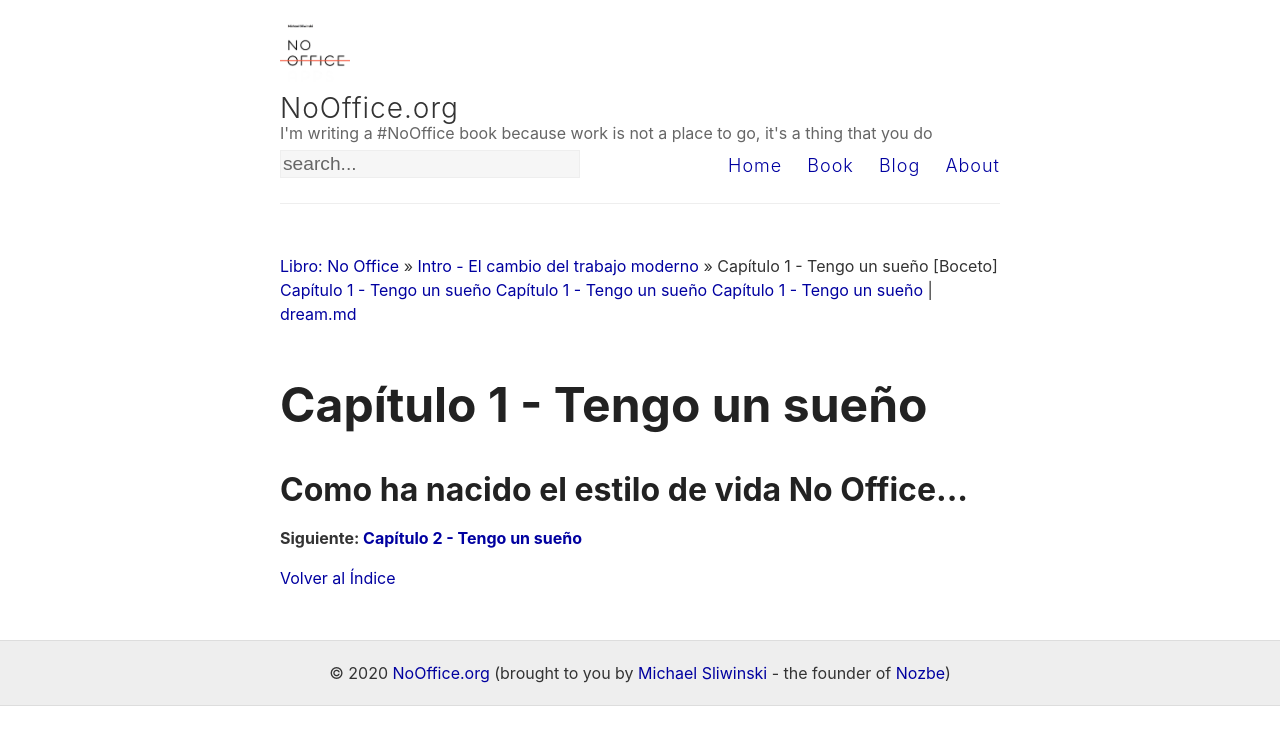
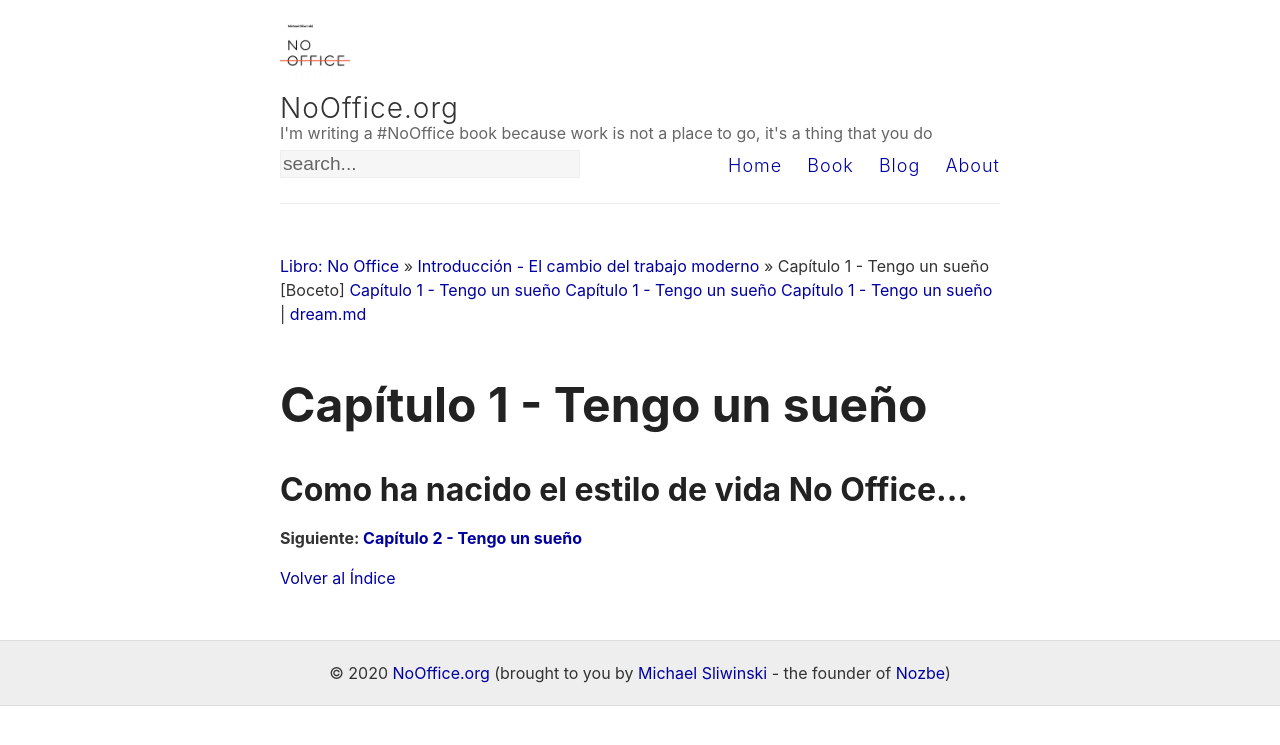
Before and after one commit to Nozbe/NoOffice.org, a Jekyll site: the page built from _es/dream.md, in a window 1280 px wide. Shown: the top 745 px of the page. Built offline with Jekyll 4.4.1, drawn with Linux system fonts in a browser that asks for light colours.

Commit message:
Update es.yml

```diff
--- a/_data/es.yml
+++ b/_data/es.yml
@@ -11,7 +11,7 @@
 toc:
 - url: intro
   status: draft # options are: none (no file created), draft (rough draft), ready (just written) and publish (published document)
-  chname: Intro
+  chname: Introducción
   chapters:
   - url: dream
     status: draft
```
